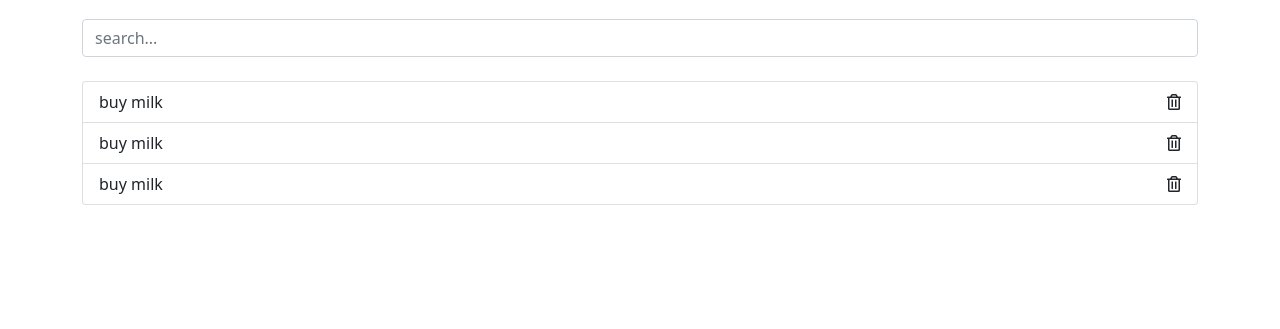
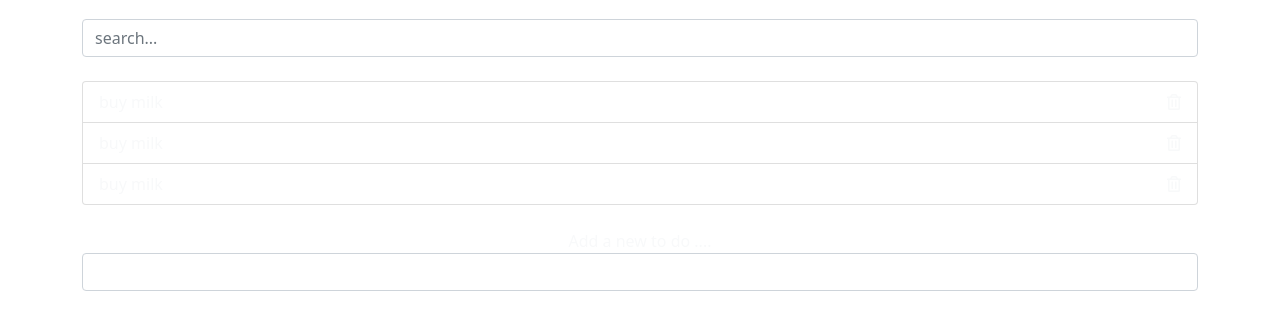
Before and after one commit to aimobina1/js-todo, a plain HTML site: page index.html in a window 1280 px wide. Shown: the part 77-406 px from the top of the page. Drawn offline with nearby package versions, Linux system fonts and the light colour scheme.

Commit message:
bottom form to add new to do added n html

```diff
--- a/index.html
+++ b/index.html
@@ -22,19 +22,23 @@
             </form>
         </header>
         <ul class="list-group todos mx-auto text-light">
-            <li class="list-group-item d-flex justify-content-between align-items-center">
+            <li class="list-group-item d-flex justify-content-between align-items-center text-light">
                 <span>buy milk</span>
                 <i class="far fa-trash-alt delete"></i>
             </li>
-            <li class="list-group-item d-flex justify-content-between align-items-center">
+            <li class="list-group-item d-flex justify-content-between align-items-center text-light">
                 <span>buy milk</span>
                 <i class="far fa-trash-alt delete"></i>
             </li>
-            <li class="list-group-item d-flex justify-content-between align-items-center">
+            <li class="list-group-item d-flex justify-content-between align-items-center text-light">
                 <span>buy milk</span>
                 <i class="far fa-trash-alt delete"></i>
             </li>
         </ul>
+        <form  class="add text-center my-4">
+            <label for="" class="text-light">Add a new to do ....</label>
+            <input class="form-control m-auto" type="text" name="add">
+        </form>
     </div>
 </body>
 </html>
```
